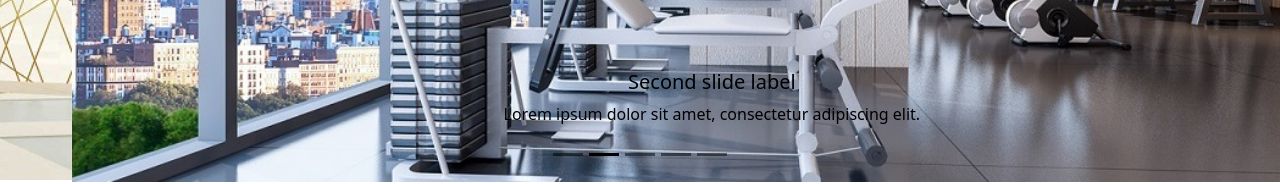
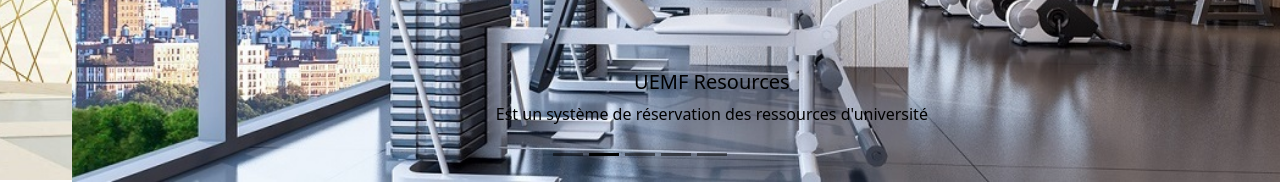
Before and after one commit to wafaehamdaoui/MERN, a React (Create React App) app in the folder frontend/: page /student in a window 1280 px wide. Shown: the part 436-620 px from the top of the page. Built offline with nearby package versions, Linux system fonts and the light colour scheme.

Commit message:
Update home.js

```diff
--- a/frontend/src/components/home.js
+++ b/frontend/src/components/home.js
@@ -10,8 +10,8 @@ function Home() {
           alt="First slide"
         />
         <Carousel.Caption>
-          <h5>First slide label</h5>
-          <p>Nulla vitae elit libero, a pharetra augue mollis interdum.</p>
+        <h5>UEMF Resources</h5>
+          <p>Est un système de réservation des ressources d'université</p>
         </Carousel.Caption>
       </Carousel.Item>
       <Carousel.Item>
@@ -21,8 +21,8 @@ function Home() {
           alt="Second slide"
         />
         <Carousel.Caption>
-          <h5>Second slide label</h5>
-          <p>Lorem ipsum dolor sit amet, consectetur adipiscing elit.</p>
+        <h5>UEMF Resources</h5>
+          <p>Est un système de réservation des ressources d'université</p>
         </Carousel.Caption>
       </Carousel.Item>
       <Carousel.Item>
@@ -32,10 +32,8 @@ function Home() {
           alt="Third slide"
         />
         <Carousel.Caption>
-          <h5>Third slide label</h5>
-          <p>
-            Praesent commodo cursus magna, vel scelerisque nisl consectetur.
-          </p>
+        <h5>UEMF Resources</h5>
+          <p>Est un système de réservation des ressources d'université</p>
         </Carousel.Caption>
       </Carousel.Item>
       <Carousel.Item>
@@ -45,10 +43,8 @@ function Home() {
           alt="fourist slide"
         />
         <Carousel.Caption>
-          <h5>fourist slide label</h5>
-          <p>
-            Praesent commodo cursus magna, vel scelerisque nisl consectetur.
-          </p>
+        <h5>UEMF Resources</h5>
+          <p>Est un système de réservation des ressources d'université</p>
         </Carousel.Caption>
       </Carousel.Item>
       <Carousel.Item>
@@ -58,8 +54,8 @@ function Home() {
           alt="Five slide"
         />
         <Carousel.Caption>
-          <h5>Five slide label</h5>
-          <p>Nulla vitae elit libero, a pharetra augue mollis interdum.</p>
+          <h5>UEMF Resources</h5>
+          <p>Est un système de réservation des ressources d'université</p>
         </Carousel.Caption>
       </Carousel.Item>
     </Carousel>
```
